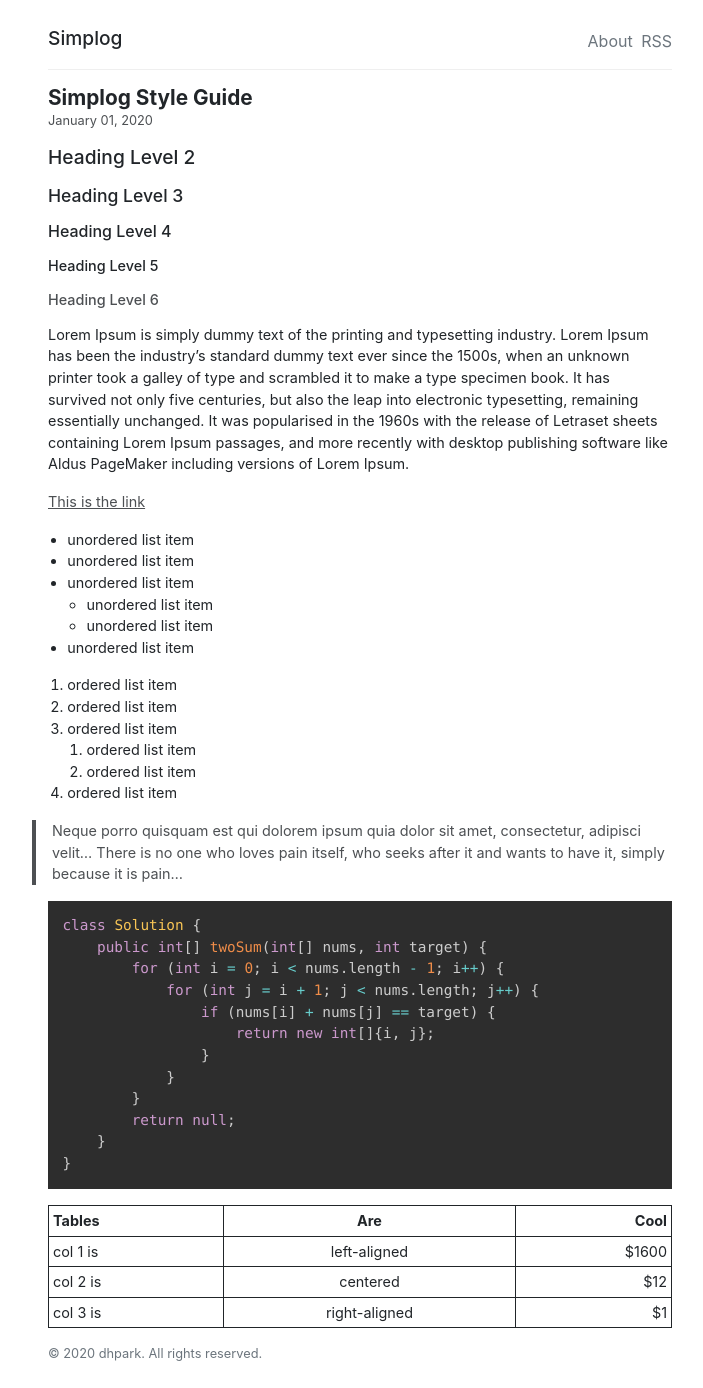
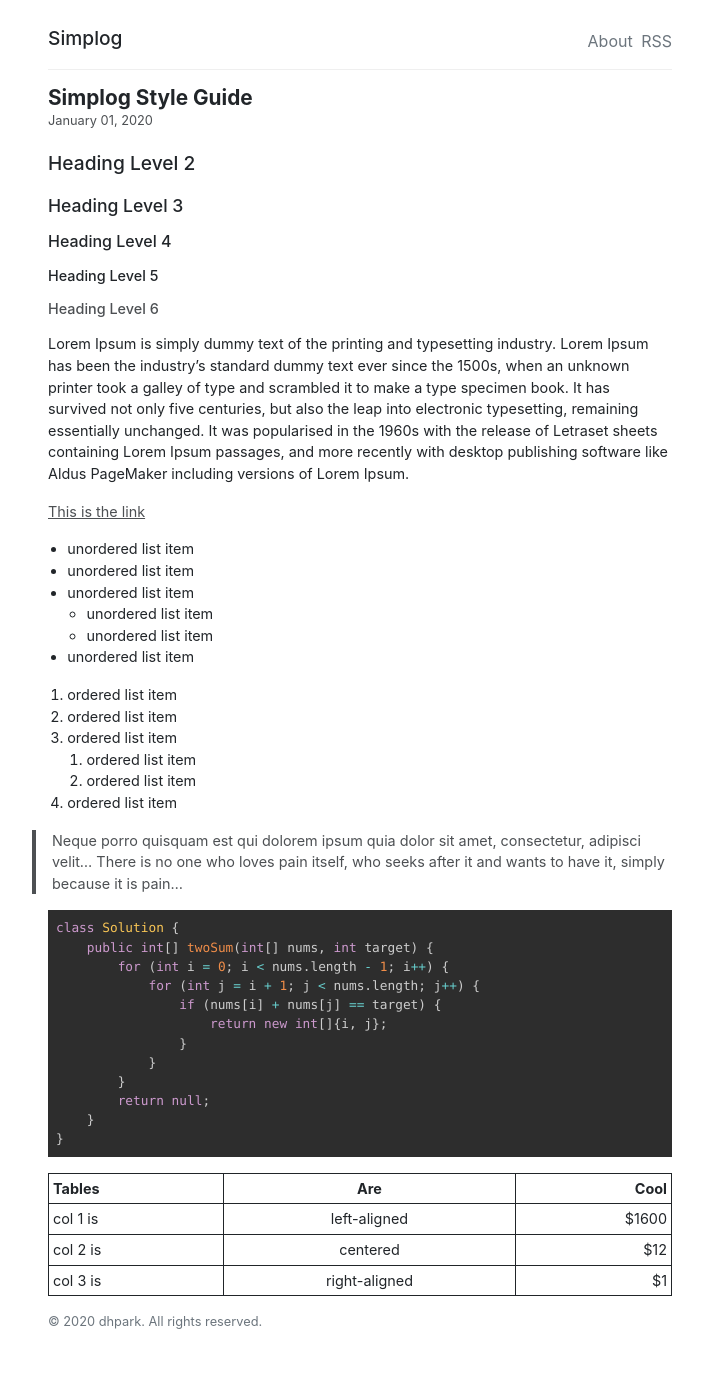
Before and after one commit to daehopark/simplog-jekyll-theme, a Jekyll site: the page built from _posts/2020-01-01-Simplog-Style-Guide.md, in a window 1280 px wide. Shown: the whole page, without its empty margins (280-983 px from the left). Built offline with Jekyll 4.4.1, drawn with Linux system fonts in a browser that asks for light colours; after the commit the page ends 1355 px from its top, so only the background shows below that.

Commit message:
[update] style.css

```diff
--- a/assets/css/style.css
+++ b/assets/css/style.css
@@ -77,9 +77,11 @@ footer {
     font-size: 1.3rem;
 }
 .post > h2 {
+    margin-top: 1.4rem;
     font-size: 1.2rem;
 }
 .post > h3 {
+    margin-top: 1.2rem;
     font-size: 1.1rem;
 }
 .post > h4 {
@@ -113,10 +115,10 @@ footer {
 .post dl {
     padding-left: 1.2rem;
 }
-.post > pre {
+.post pre {
     padding: 0.5rem;
     margin: 0 0 1rem;
-    font-size: 0.9rem;
+    font-size: 0.8rem;
 }
 .post > table {
     width: 100%;
@@ -126,6 +128,13 @@ footer {
 .post > table tr td {
     padding: 0.25rem;
     border: 1px solid;
+}
+
+.post > p > code {
+    background: none;
+    padding: 0;
+    font-family: inherit;
+    color: inherit;
 }
 
 .post > .post-title > h1 {
```
